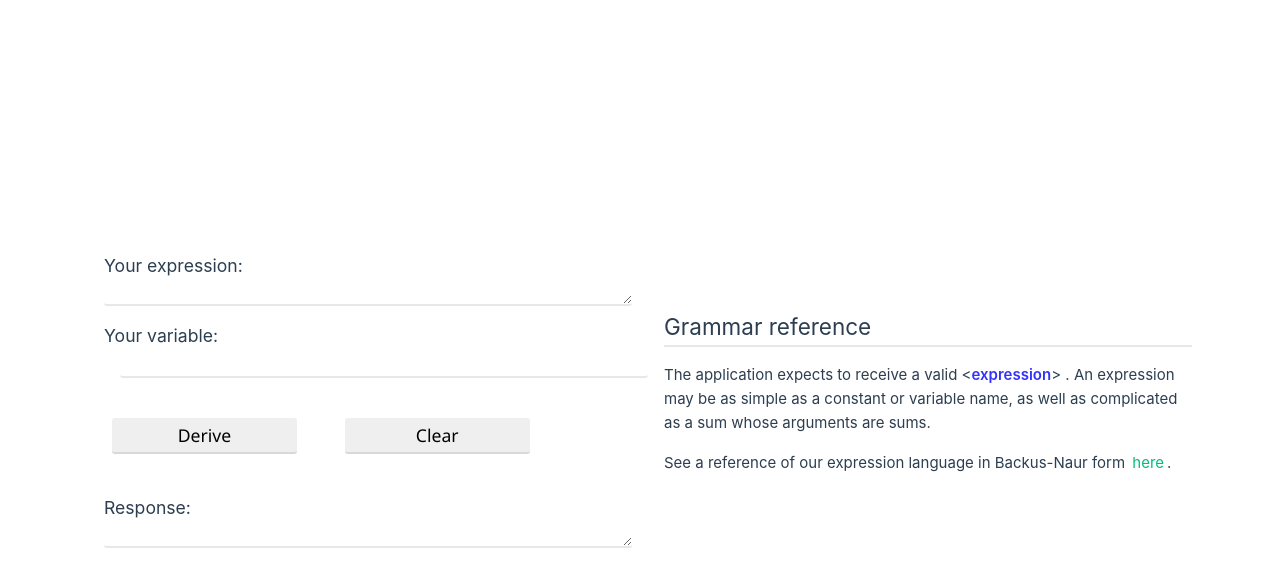
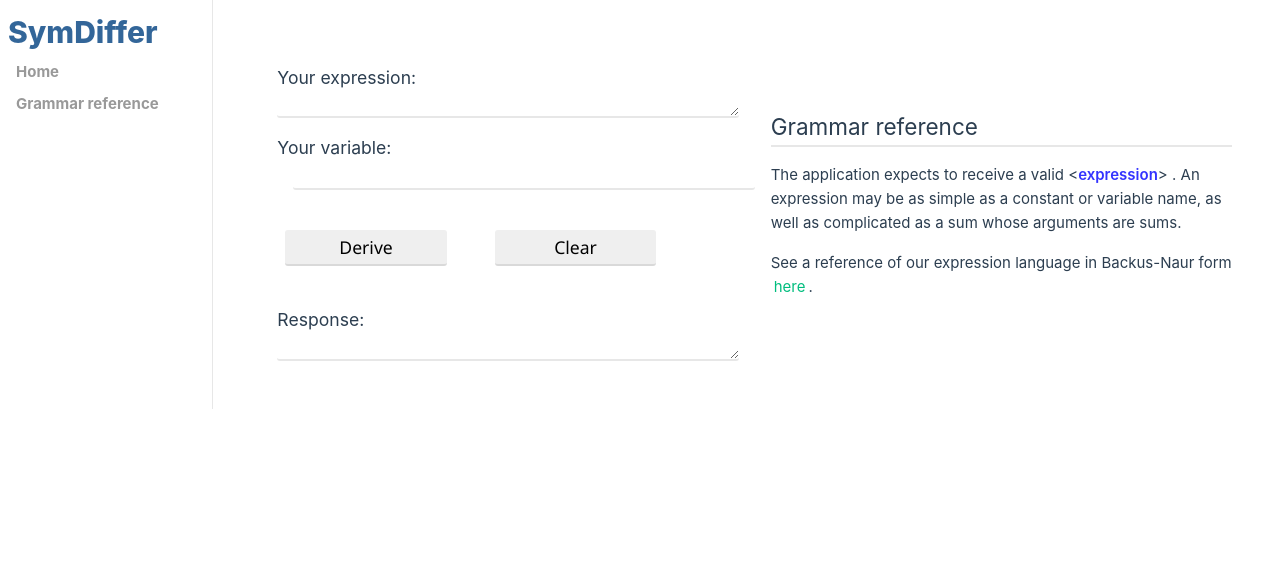
Before and after one commit to enrique-guillen/sym_differ_vue, a Vue app: page / in a window 1280 px wide. Shown: the top 586 px of the page. Built offline with nearby package versions, Linux system fonts and the light colour scheme.

Commit message:
New NavigationBar

```diff
--- a/src/SymApp.vue
+++ b/src/SymApp.vue
@@ -1,13 +1,21 @@
 <script setup>
 import { RouterView } from 'vue-router';
+
+import SymDifferNavigationBar from './components/SymDifferNavigationBar.vue';
 </script>
 
 <template>
+  <div class="sym-differ-home">
+    <SymDifferNavigationBar/>
+
+    <div class="sym-differ-contents">
       <RouterView v-slot="{ Component }">
         <Transition name="sym-differ-current-component">
           <component :is="Component" />
         </Transition>
       </RouterView>
+    </div>
+  </div>
 </template>
 
 <style>
@@ -22,4 +30,17 @@
   .sym-differ-current-component-leave-from {
     opacity: 0;
   }
+
+  @media (min-width: 1024px) {
+    .sym-differ-home {
+      display: grid;
+      grid-template-columns: 1fr 5fr;
+    }
+    .sym-differ-contents {
+      display: flex;
+      place-items: center;
+      margin: 0;
+      padding: 1.5rem;
+    }
+  }
 </style>
--- a/src/assets/main.css
+++ b/src/assets/main.css
@@ -1,10 +1,8 @@
 @import './base.css';
 
 #app {
-  max-width: 1280px;
-  margin: 0 auto;
-  padding: 2rem;
-  font-weight: normal;
+  padding: 0;
+  margin: 0;
 }
 
 a,
@@ -20,10 +18,3 @@
     background-color: hsla(160, 100%, 37%, 0.2);
   }
 }
-
-@media (min-width: 1024px) {
-  body {
-    display: flex;
-    place-items: center;
-  }
-}
--- a/src/components/SymDifferHome.vue
+++ b/src/components/SymDifferHome.vue
@@ -4,25 +4,22 @@
 </script>
 
 <template>
-  <div class="sym-differ-home">
+  <div class="sym-differ-home-contents">
     <GetDerivativeExpressionForm />
     <SymDifferSeeGrammarReferenceHint />
   </div>
 </template>
 
 <style>
-  .sym-differ-home {
+  .sym-differ-home-contents {
     max-width: 1280px;
-    margin: auto auto;
-    padding: 2rem;
     font-weight: normal;
   }
 
   @media (min-width: 1024px) {
-    .sym-differ-home {
+    .sym-differ-home-contents {
       display: grid;
       grid-template-columns: 1fr 1fr;
-      padding: 0 2rem;
     }
   }
 
--- /dev/null
+++ b/src/components/SymDifferNavigationBar.vue
@@ -0,0 +1,51 @@
+<template>
+  <div class="sym-differ-nav">
+    <h1>SymDiffer</h1>
+    <ul>
+      <li><RouterLink to="/">Home</RouterLink></li>
+
+      <li><RouterLink to="/grammarreference">Grammar reference</RouterLink></li>
+    </ul>
+  </div>
+</template>
+
+<style>
+  .sym-differ-nav {
+    border-bottom: 1px solid var(--color-border);
+    padding-bottom: 1rem;
+    margin-bottom: 1rem;
+    padding: 0.5rem;
+  }
+
+  .sym-differ-nav h1 {
+    margin: 0;
+    padding: 0;
+    color: #336699;
+    font-weight: 800;
+  }
+
+  .sym-differ-nav ul {
+    padding: 0;
+  }
+
+  .sym-differ-nav li {
+    padding: 0.25rem;
+    color: #999999;
+    font-weight: 700;
+    list-style-type: none;
+  }
+
+  .sym-differ-nav a {
+    padding: 0.25rem;
+    color: #999999;
+    font-weight: 700;
+    list-style-type: none;
+  }
+
+  @media (min-width: 1024px) {
+    .sym-differ-nav {
+      border-bottom: none;
+      border-right: 1px solid var(--color-border);
+    }
+  }
+</style>
```
Lines whose indentation alone changed are shown as unchanged.
